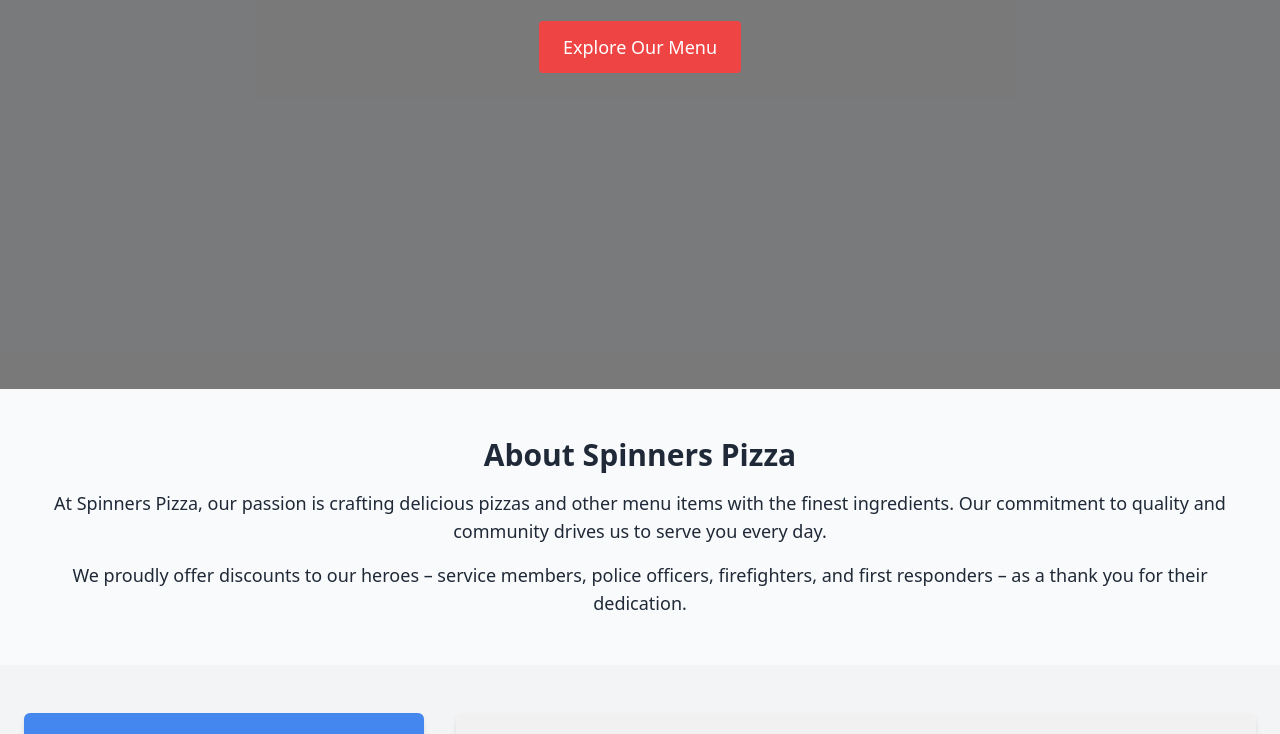
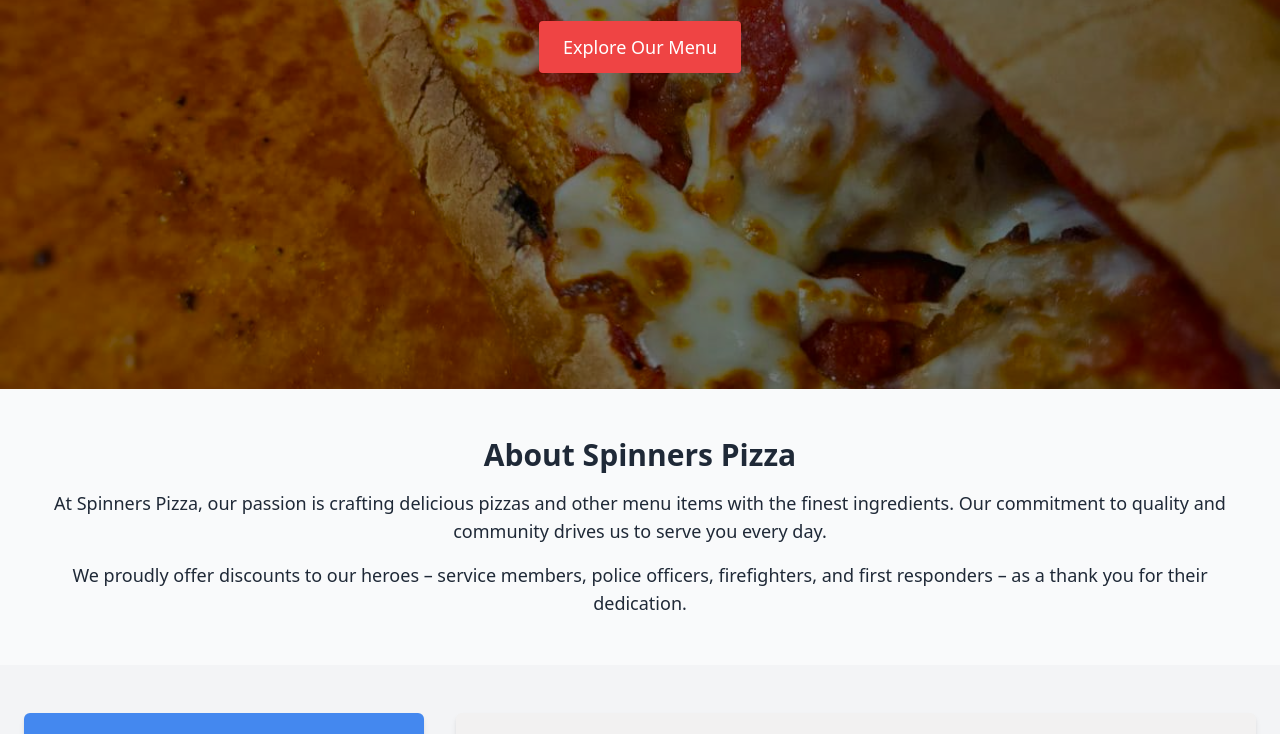
Before and after one commit to garbledhamster/SpinnersPizzaUSA.com, a plain HTML site: page index.html in a window 1280 px wide. Shown: the part 411-1145 px from the top of the page. Drawn offline with nearby package versions, Linux system fonts and the light colour scheme.

Commit message:
Update index.html

```diff
--- a/index.html
+++ b/index.html
@@ -76,7 +76,7 @@
       </ul>
     </div>
   </header>
-<section id="home" class="bg-cover bg-center h-screen relative" style="background-image: url('assets/images/backgrounds/1.jpg');">
+<section id="home" class="bg-cover bg-center h-screen relative" style="background-image: url('assets/images/background/1.jpg');">
     <div class="absolute inset-0 z-10 bg-black bg-opacity-50"></div>
     <div class="relative z-10 h-full flex flex-col items-center justify-center text-center text-secondary p-4 px-6 sm:px-12">
       <h2 class="text-3xl sm:text-4xl md:text-5xl font-bold mb-4">Welcome to Spinners Pizza!</h2>
```
